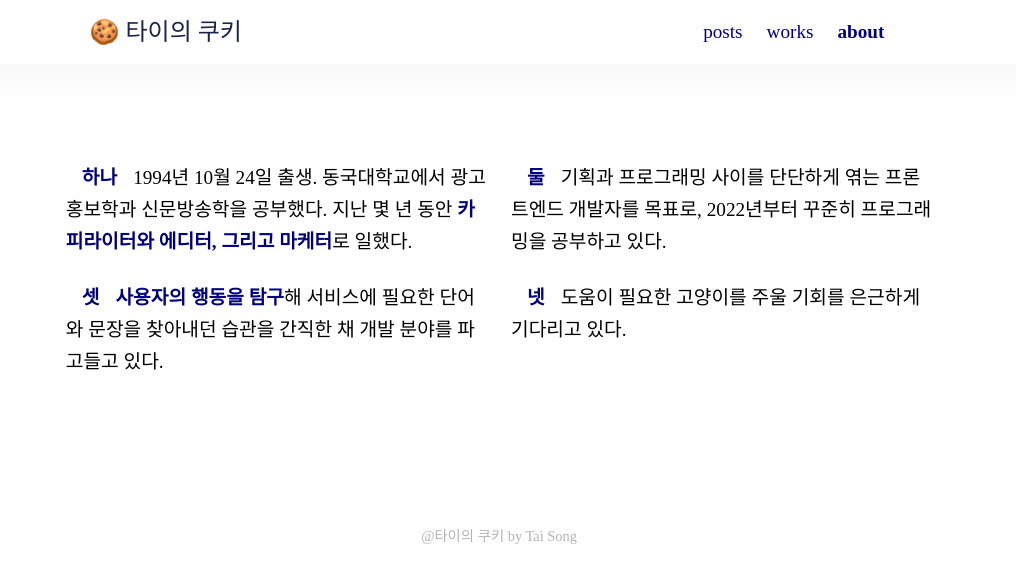
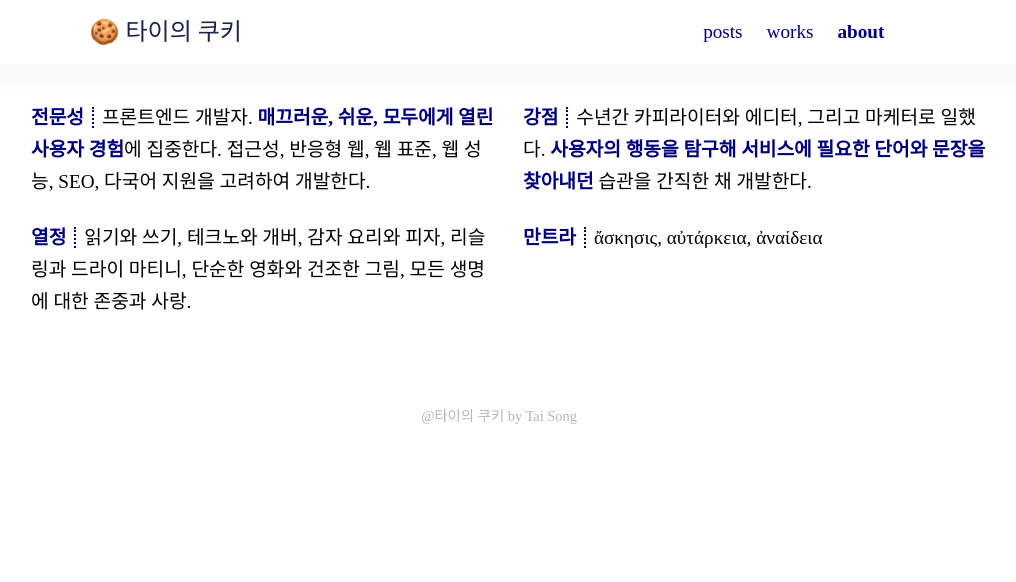
Before and after one commit to pseudopool/taiscookie, a Next.js app: page /about in a window 1280 px wide. Shown: the top 582 px of the page, without its empty margins (141-1157 px from the left). Built offline with nearby package versions, Linux system fonts and the light colour scheme; some icons are missing.

Commit message:
doc: edit intro

```diff
--- a/src/pages/about/index.tsx
+++ b/src/pages/about/index.tsx
@@ -2,30 +2,30 @@ import type {NextPage} from 'next';
 import {css} from '@emotion/react';
 
 import Typography from 'components/Typography';
-import {Theme} from '../../styles/Theme';
+import {Theme} from 'styles/Theme';
 
 const About: NextPage = () => {
   return (
     <article css={index}>
       <Typography>
-        <span>하나</span>
-        1994년 10월 24일 출생. 동국대학교에서 광고홍보학과 신문방송학을
-        공부했다. 지난 몇 년 동안 <em>카피라이터와 에디터, 그리고 마케터</em>로
-        일했다.
+        <span>전문성</span>
+        프론트엔드 개발자. <em>매끄러운, 쉬운, 모두에게 열린 사용자 경험</em>에
+        집중한다. 접근성, 반응형 웹, 웹 표준, 웹 성능, SEO, 다국어 지원을
+        고려하여 개발한다.
       </Typography>
       <Typography>
-        <span>둘</span>
-        기획과 프로그래밍 사이를 단단하게 엮는 프론트엔드 개발자를 목표로,
-        2022년부터 꾸준히 프로그래밍을 공부하고 있다.
+        <span>강점</span>수년간 카피라이터와 에디터, 그리고 마케터로 일했다.{' '}
+        <em>사용자의 행동을 탐구해 서비스에 필요한 단어와 문장을 찾아내던</em>{' '}
+        습관을 간직한 채 개발한다.
       </Typography>
       <Typography>
-        <span>셋</span>
-        <em>사용자의 행동을 탐구</em>해 서비스에 필요한 단어와 문장을 찾아내던
-        습관을 간직한 채 개발 분야를 파고들고 있다.
+        <span>열정</span>
+        읽기와 쓰기, 테크노와 개버, 감자 요리와 피자, 리슬링과 드라이 마티니,
+        단순한 영화와 건조한 그림, 모든 생명에 대한 존중과 사랑.
       </Typography>
       <Typography>
-        <span>넷</span>
-        도움이 필요한 고양이를 주울 기회를 은근하게 기다리고 있다.
+        <span>만트라</span>
+        ἄσκησις, αὐτάρκεια, ἀναίδεια
       </Typography>
     </article>
   );
@@ -35,10 +35,8 @@ export default About;
 
 const index = css`
   display: grid;
-  grid-template-columns: 45% 45%;
+  grid-template-columns: 50% 50%;
   grid-gap: 1.5rem;
-  height: 50vh;
-  place-content: center;
   padding: 2rem;
   p {
     line-height: 2rem;
@@ -46,8 +44,9 @@ const index = css`
   span {
     font-weight: 800;
     color: ${Theme.mainFontColor};
-    padding: 0.1rem 0.5rem;
-    margin: 0 0.5rem;
+    margin-right: 0.5rem;
+    padding-right: 0.5rem;
+    border-right: 2px dotted ${Theme.mainFontColor};
   }
   @media screen and (max-width: 700px) {
     display: flex;
```
